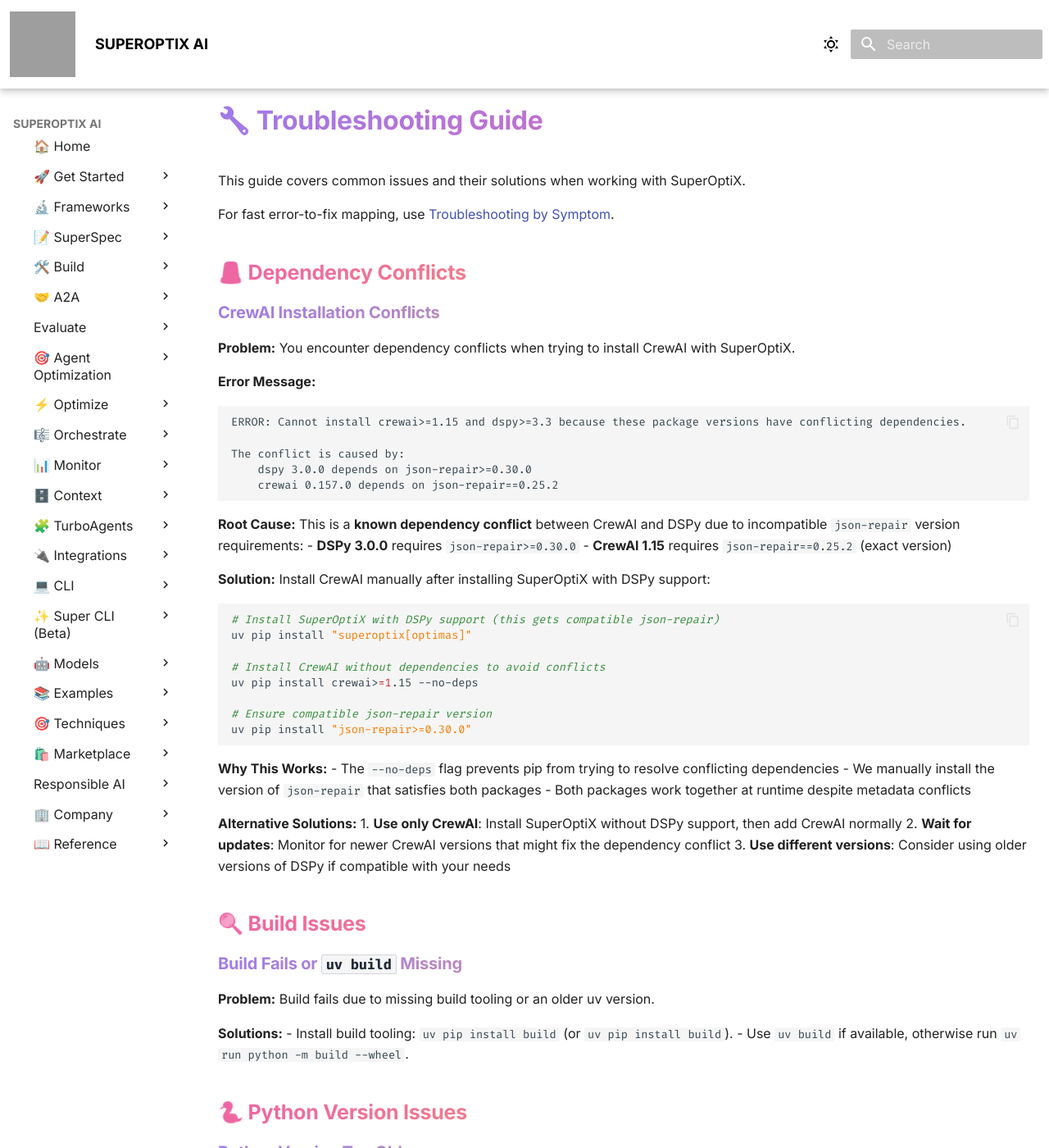
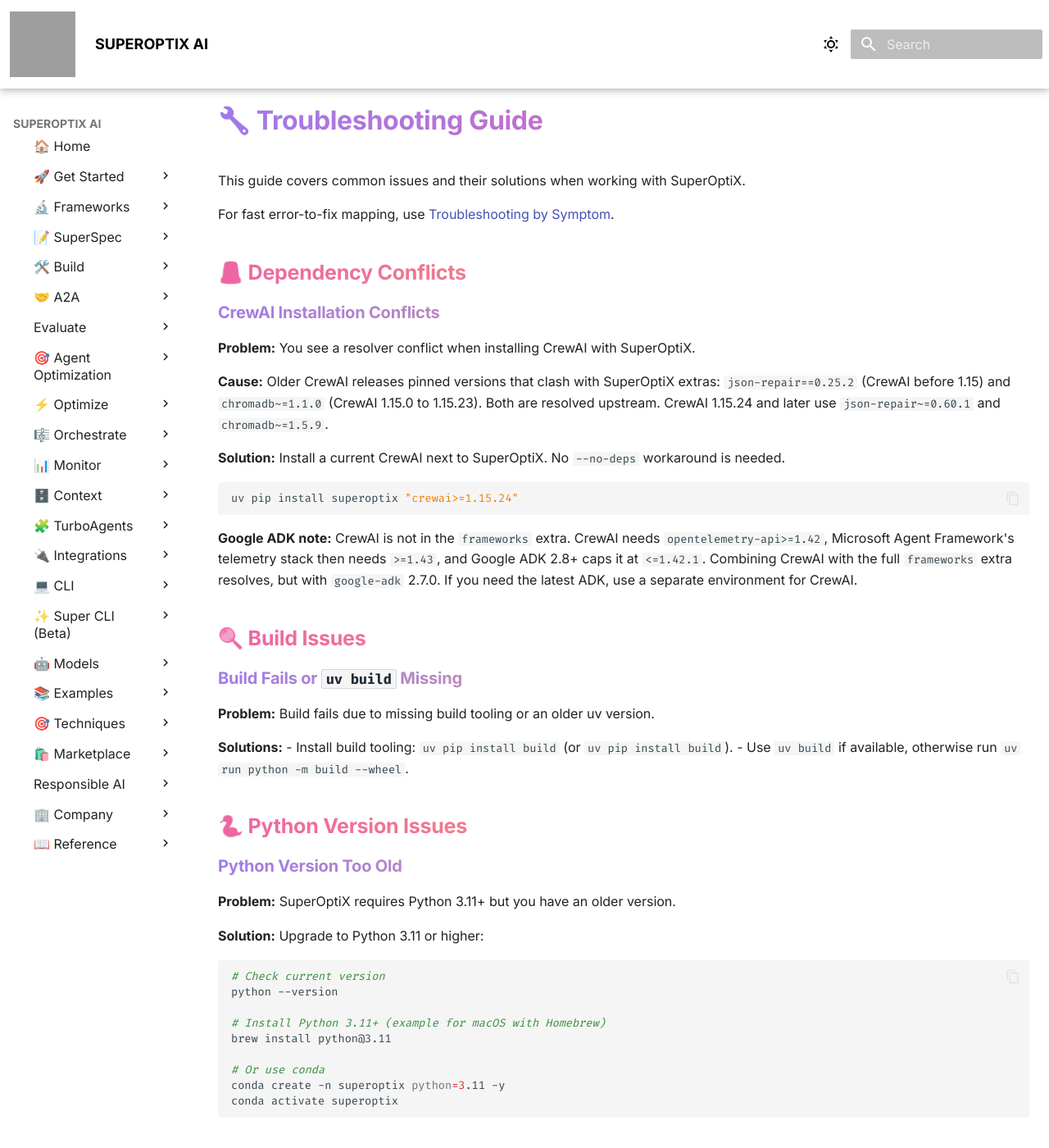
Before and after one commit to SuperagenticAI/superoptix, an MkDocs documentation site: the page built from docs/troubleshooting.md, in a window 1280 px wide and 1400 px high. Shown: the whole window at 82% size. Built offline with MkDocs 1.6.1 and Material for MkDocs 9.7.7, drawn with Linux system fonts in a browser that asks for light colours; grey boxes are pictures that could not be loaded.

Commit message:
docs: CrewAI chromadb conflict resolved upstream in 1.15.24; document remaining OTel/ADK note

````diff
--- a/docs/troubleshooting.md
+++ b/docs/troubleshooting.md
@@ -8,45 +8,24 @@
 
 ### CrewAI Installation Conflicts
 
-**Problem:** You encounter dependency conflicts when trying to install CrewAI with SuperOptiX.
+**Problem:** You see a resolver conflict when installing CrewAI with SuperOptiX.
 
-**Error Message:**
-```
-ERROR: Cannot install crewai>=1.15 and dspy>=3.3 because these package versions have conflicting dependencies.
+**Cause:** Older CrewAI releases pinned versions that clash with SuperOptiX extras:
+`json-repair==0.25.2` (CrewAI before 1.15) and `chromadb~=1.1.0` (CrewAI 1.15.0 to 1.15.23).
+Both are resolved upstream. CrewAI 1.15.24 and later use `json-repair~=0.60.1` and
+`chromadb~=1.5.9`.
 
-The conflict is caused by:
-    dspy 3.0.0 depends on json-repair>=0.30.0
-    crewai 0.157.0 depends on json-repair==0.25.2
+**Solution:** Install a current CrewAI next to SuperOptiX. No `--no-deps` workaround is needed.
+
+```bash
+uv pip install superoptix "crewai>=1.15.24"
 ```
 
-**Root Cause:**
-This is a **known dependency conflict** between CrewAI and DSPy due to incompatible `json-repair` version requirements:
-- **DSPy 3.0.0** requires `json-repair>=0.30.0`
-- **CrewAI 1.15** requires `json-repair==0.25.2` (exact version)
-
-**Solution:**
-Install CrewAI manually after installing SuperOptiX with DSPy support:
-
-```bash
-# Install SuperOptiX with DSPy support (this gets compatible json-repair)
-uv pip install "superoptix[optimas]"
-
-# Install CrewAI without dependencies to avoid conflicts
-uv pip install crewai>=1.15 --no-deps
-
-# Ensure compatible json-repair version
-uv pip install "json-repair>=0.30.0"
-```
-
-**Why This Works:**
-- The `--no-deps` flag prevents pip from trying to resolve conflicting dependencies
-- We manually install the version of `json-repair` that satisfies both packages
-- Both packages work together at runtime despite metadata conflicts
-
-**Alternative Solutions:**
-1. **Use only CrewAI**: Install SuperOptiX without DSPy support, then add CrewAI normally
-2. **Wait for updates**: Monitor for newer CrewAI versions that might fix the dependency conflict
-3. **Use different versions**: Consider using older versions of DSPy if compatible with your needs
+**Google ADK note:** CrewAI is not in the `frameworks` extra. CrewAI needs
+`opentelemetry-api>=1.42`, Microsoft Agent Framework's telemetry stack then needs `>=1.43`,
+and Google ADK 2.8+ caps it at `<=1.42.1`. Combining CrewAI with the full `frameworks` extra
+resolves, but with `google-adk` 2.7.0. If you need the latest ADK, use a separate environment
+for CrewAI.
 
 ## 🔍 Build Issues
 
````
Also changed, not shown: CHANGELOG.md (+9 -0 lines), README.md (+5 -3 lines), docs/faq.md (+11 -5 lines), docs/project-structure.md (+4 -14 lines), docs/setup.md (+4 -6 lines), pyproject.toml (+22 -18 lines).
